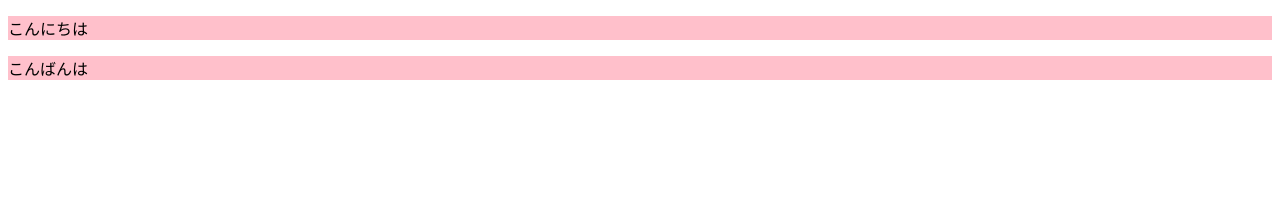
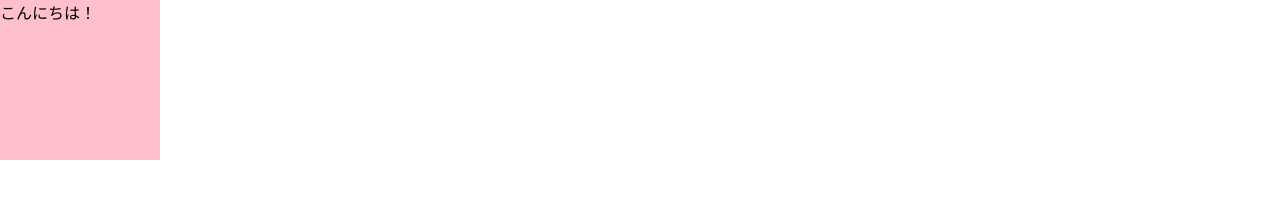
Before and after one commit to NanoYokota/dotinstall-css-basic, a plain HTML site: page index.html in a window 1280 px wide. Drawn offline with Linux system fonts and the light colour scheme.

Commit message:
#6完了。

```diff
--- a/index.html
+++ b/index.html
@@ -7,7 +7,7 @@
     <link rel="stylesheet" href="style.css">
   </head>
   <body>
-    <p>こんにちは</p>
-    <p>こんばんは</p>
+    <p>こんにちは！</p>
+    <!-- <p>こんばんは！</p> -->
   </body>
 </html>
--- a/style.css
+++ b/style.css
@@ -1,5 +1,12 @@
 @charset "UTF-8";
+
+body {
+  margin: 0;
+}
 
 p {
   background-color: pink;
+  margin: 0;
+  width: 160px;
+  height: 160px;
 }
```
